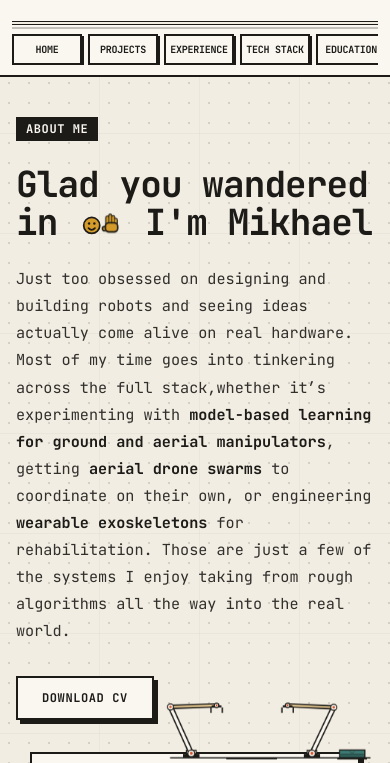
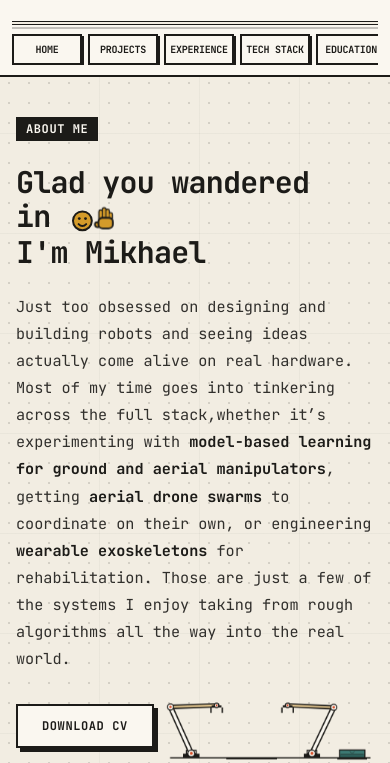
Before and after one commit to MikhaelSunil/mikhaelsunil.github.io, a plain HTML site: page index.html in a window 390 px wide. Shown: the part 66-829 px from the top of the page. Drawn offline with nearby package versions, Linux system fonts and the light colour scheme.

Commit message:
Keep the wave on the heading's first line and make it bigger
- Smiley is about 40% larger (1.08em to 1.52em wide). It is sized in em, so
  it tracks the heading rather than needing its own breakpoints.
- heroHeading now reads "Glad you wandered in&nbsp;{wave}<br>I'm Mikhael":
  the non-breaking space stops "in" and the smiley being split across lines,
  the <br> puts the name on its own line.
- The hero grid goes from 7/5 to 8/4 to give the heading the width it needs.
  The portrait is capped at 330px, so it is unchanged from lg up and only
  slightly narrower at md.
- Heading size is now set per breakpoint rather than once, because the text
  column does not grow monotonically — it is wider at sm (single column) than
  at md (two columns), so a single size either wrapped at md or wasted space
  at xl.

Fit was computed rather than guessed: JetBrains Mono has a fixed 0.6em
advance and the heading carries -0.05em tracking, so the line width is
exact. It fits on one line at every breakpoint from 640px up, with 15-26px
to spare at the tightest (lg). Below 640px it wraps, which no sane size
avoids on a phone; the non-breaking space keeps the smiley with "in" when it
does.

Co-Authored-By: Claude Opus 5 <noreply@anthropic.com>
Claude-Session: https://claude.ai/code/session_014vBxw3rFEn1rtWVUShCqSB

```diff
--- a/assets/css/style.css
+++ b/assets/css/style.css
@@ -308,10 +308,10 @@ body, .retro-card, .retro-btn, .nav-crate, header, .gallery-figure {
    ========================================================= */
 .hero-wave {
   display: inline-block;
-  width: 1.08em;
-  height: 0.88em;
-  vertical-align: -0.1em;
-  margin: 0 0.1em;
+  width: 1.52em;          /* sized against the heading, so it scales with it */
+  height: 1.12em;
+  vertical-align: -0.26em;
+  margin: 0 0.06em 0 0.12em;
 }
 @keyframes msWave {
   0%   { transform: rotate(0deg); }
--- a/assets/js/render.js
+++ b/assets/js/render.js
@@ -461,13 +461,16 @@ window.MSRender = (function () {
     var grid = el('div', 'grid grid-cols-1 md:grid-cols-12 gap-8 lg:gap-12 items-center');
 
     /* left column */
-    var left = el('div', 'md:col-span-7 space-y-6');
+    /* 8/4 rather than 7/5: the heading needs the width to keep the wave on
+       the first line. The portrait is capped at 330px anyway, so it barely
+       changes. */
+    var left = el('div', 'md:col-span-8 space-y-6');
     if (S.kicker) {
       left.appendChild(el('div', 'flex flex-wrap items-center gap-2.5 font-mono text-xs',
         '<span class="px-2.5 py-1 bg-ink text-cream font-bold uppercase tracking-wider">' + S.kicker + '</span>'));
     }
     var nameBlock = el('div', 'space-y-2');
-    nameBlock.appendChild(el('h1', 'font-display font-bold text-4xl sm:text-5xl leading-[1.06] tracking-tight text-ink', expandTokens(S.heroHeading || S.name || '')));
+    nameBlock.appendChild(el('h1', 'font-display font-bold text-3xl sm:text-4xl md:text-[2rem] lg:text-[2.85rem] xl:text-[3.2rem] leading-[1.14] tracking-tight text-ink', expandTokens(S.heroHeading || S.name || '')));
     if (S.tagline && S.showTaglineInHero !== false) {
       nameBlock.appendChild(el('p', 'font-mono text-sm sm:text-base font-bold text-signal uppercase tracking-wide pt-1', S.tagline));
     }
@@ -496,7 +499,7 @@ window.MSRender = (function () {
     grid.appendChild(left);
 
     /* right column: portrait */
-    var right = el('div', 'md:col-span-5 flex justify-center md:justify-end');
+    var right = el('div', 'md:col-span-4 flex justify-center md:justify-end');
     var mat = el('div', 'w-full max-w-[330px] bg-cream border-2 border-ink shadow-hard p-3');
     var port = el('div', 'relative aspect-[4/4.5] w-full bg-paper border-2 border-ink overflow-hidden flex items-center justify-center');
     port.innerHTML =
--- a/content/site.js
+++ b/content/site.js
@@ -22,8 +22,10 @@ window.SITE = {
 
   /* The big heading in the hero. Delete this line and the hero falls back
      to showing "name" above.
-     Write {wave} anywhere in it to drop in the little waving smiley. */
-  heroHeading: "Glad you wandered in {wave} I'm Mikhael",
+     Write {wave} anywhere in it to drop in the little waving smiley.
+     Use &nbsp; to glue a word to the smiley so they never split across
+     lines, and <br> to force a line break. */
+  heroHeading: "Glad you wandered in&nbsp;{wave}<br>I'm Mikhael",
 
   /* The small dark badge above the heading. */
   kicker: "ABOUT ME",
```
